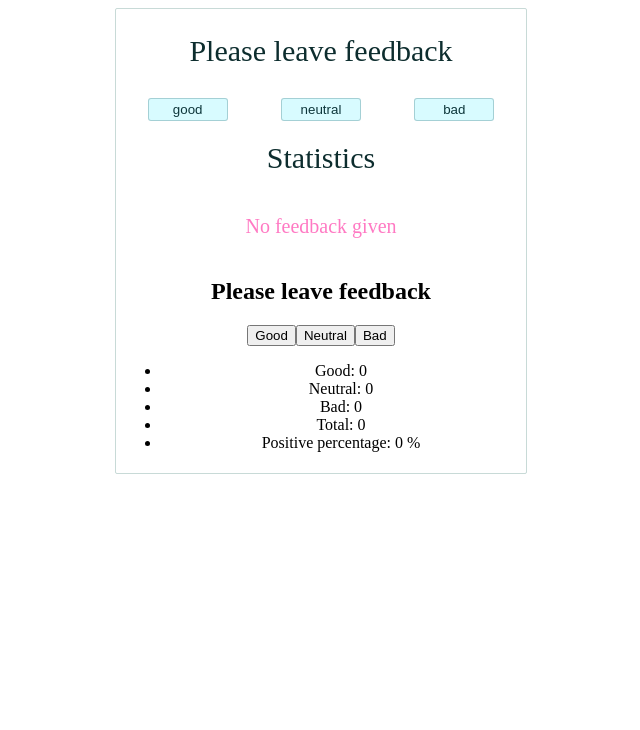
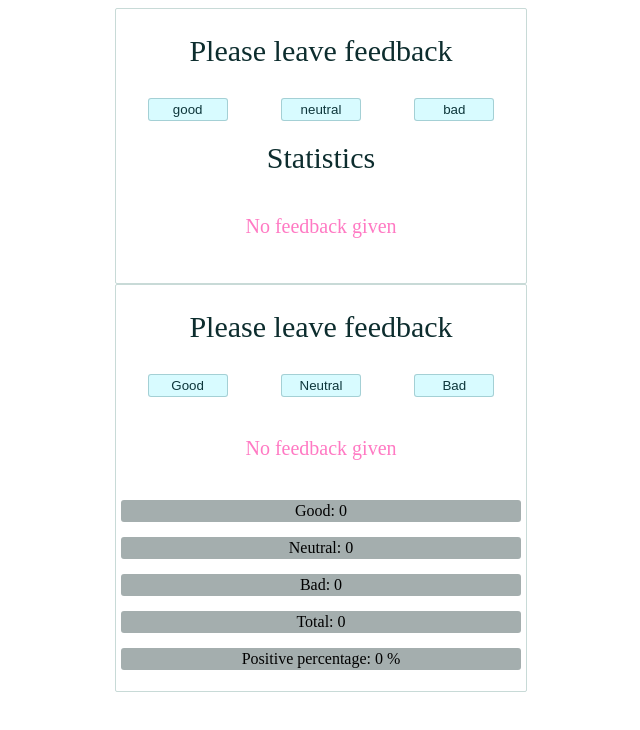
Before and after one commit to OlhaBaturina/goit-react-hw-04-hooks-feedback, a React (Create React App) app: page / in a window 1280 px wide. Shown: the top 730 px of the page, without its empty margins (319-959 px from the left). Built offline with nearby package versions, Linux system fonts and the light colour scheme.

Commit message:
Добавляет стили на CounterHook

```diff
--- a/src/Components/App.js
+++ b/src/Components/App.js
@@ -45,6 +45,7 @@ export class App extends Component {
     const { good, neutral, bad } = this.state;
 
     return (
+      <>
         <div className={s.container}>
           <Section title={"Please leave feedback"}>
             <FeedbackOptions
@@ -70,8 +71,9 @@ export class App extends Component {
               <Notification message={"No feedback given"} />
             )}
           </Section>
+        </div>
         <CounterHook />
-      </div>
+      </>
     );
   }
 }
--- a/src/Components/CounterHook/CounterHook.js
+++ b/src/Components/CounterHook/CounterHook.js
@@ -51,7 +51,7 @@ export default function CounterHook() {
           Bad
         </button>
       </div>
-
+      <p className={s.message}>No feedback given</p>
       <ul className={s.List}>
         <li className={s.TitleList}>Good: {good}</li>
         <li className={s.TitleList}>Neutral: {neutral}</li>
--- a/src/Components/CounterHook/CounterHook.module.css
+++ b/src/Components/CounterHook/CounterHook.module.css
@@ -1,14 +1,62 @@
 .container {
+  width: 400px;
+  margin: 0 auto;
+  padding: 5px;
+  text-align: center;
+  border: 1px solid rgba(42, 112, 97, 0.253);
+  border-radius: 2px;
 }
 
 .mainTitle {
+  margin: 20px auto 30px;
+  padding: 0;
+  font-size: 30px;
+  font-weight: 100;
+  color: rgb(13, 45, 46);
 }
 
 .buttonContainer {
+  display: flex;
+  justify-content: space-around;
+  margin-bottom: 10px;
 }
 
 .button {
+  width: 80px;
+  padding: 3px;
+  color: rgb(13, 54, 59);
+  background-color: rgba(0, 225, 255, 0.151);
+  outline: none;
+  border: 0.5px solid rgba(7, 76, 85, 0.247);
+  border-radius: 3px;
+  cursor: pointer;
+}
+
+.button:hover {
+  transform: scale(1.1);
+}
+
+.TitleList {
+  margin-bottom: 15px;
+  padding: 2px;
+  text-align: center;
+  background-color: rgba(46, 67, 68, 0.432);
+  border-radius: 3px;
+}
+
+.TitleList p {
+  margin: 5px;
+  padding: 0;
 }
 
 .List {
+  list-style: none;
+  margin: 10;
+  padding: 0;
 }
+
+.message {
+  margin: 40px auto;
+  font-size: 20px;
+  color: rgba(255, 0, 140, 0.527);
+}
```
Lines whose indentation alone changed are shown as unchanged.
